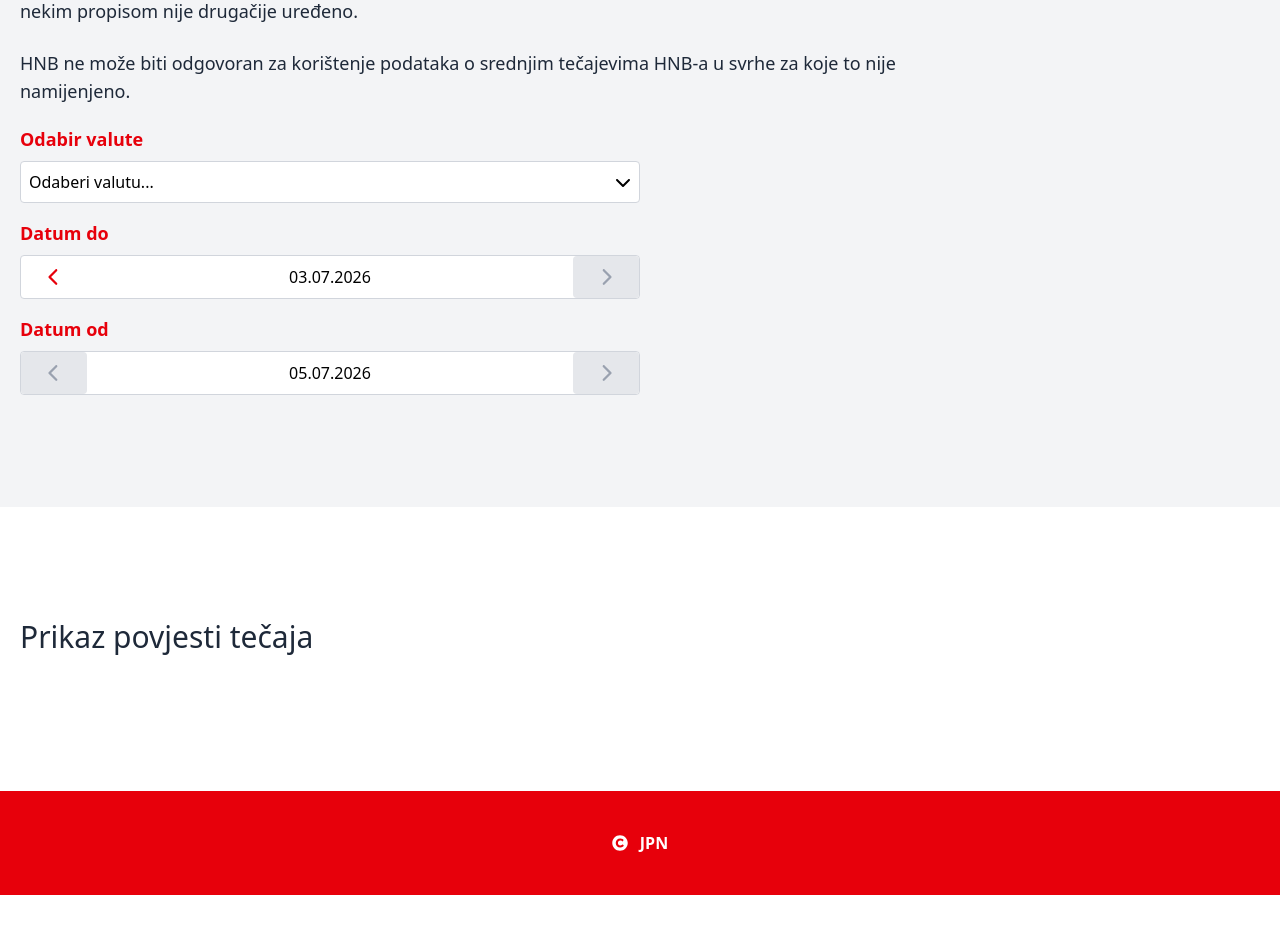
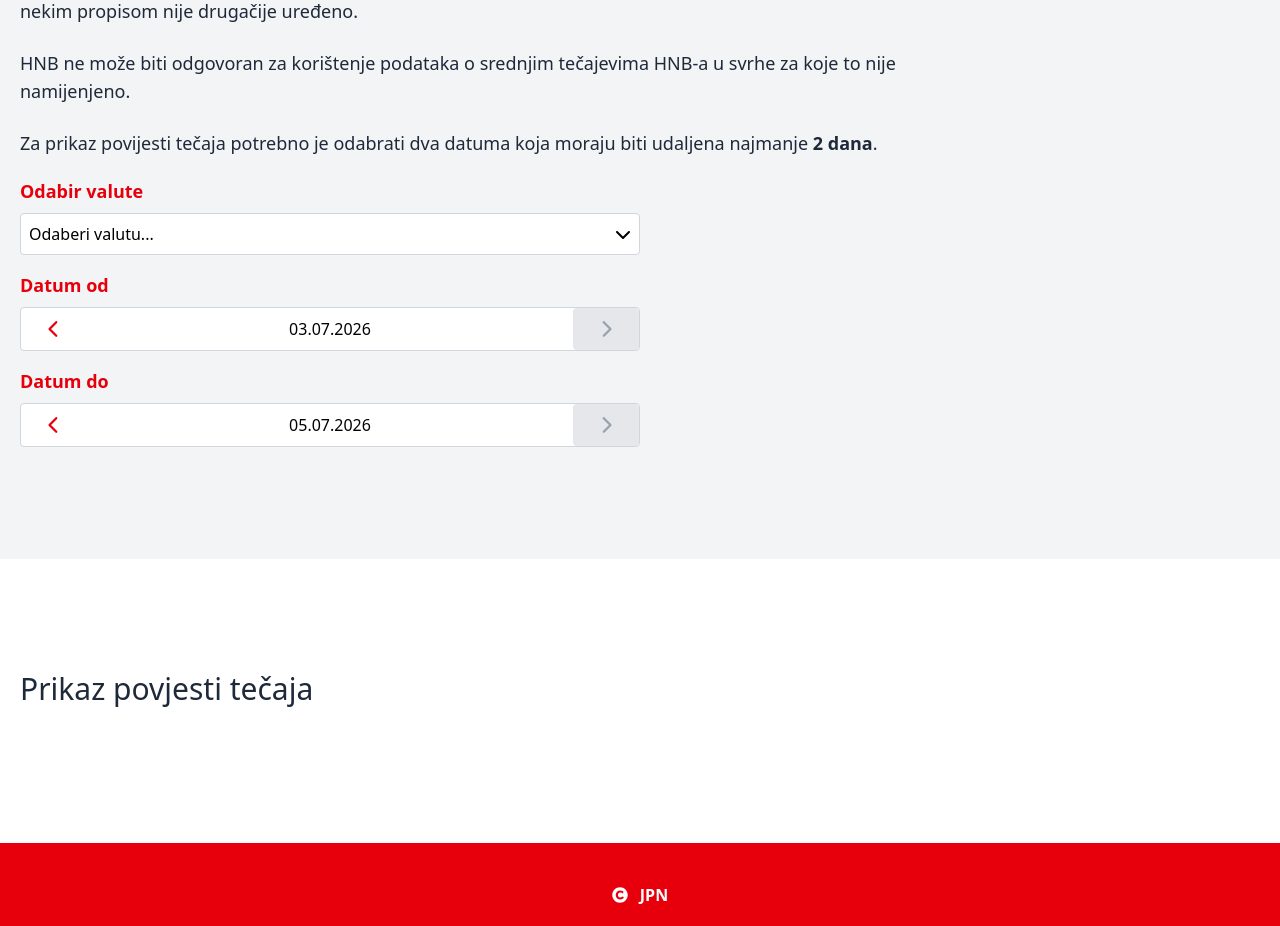
Before and after one commit to Zack1808/hnb_exchange_rate_lists, a React (Vite) app: page /povijest in a window 1280 px wide. Shown: the part 900-1826 px from the top of the page. Before the commit the page ends 1795 px from the top, so only its background shows below. Built offline with nearby package versions, Linux system fonts and the light colour scheme.

Commit message:
fix(exchange-history): update from date when it exceeds to date

```diff
--- a/src/pages/ExchangeHistory.tsx
+++ b/src/pages/ExchangeHistory.tsx
@@ -1,4 +1,4 @@
-import React, { useState, useMemo } from "react";
+import React, { useState, useMemo, useEffect } from "react";
 
 import Container from "../components/layout/Container";
 
@@ -6,11 +6,14 @@ import List from "../components/common/List";
 import Select from "../components/common/Select";
 import DatePicker from "../components/common/DatePicker";
 
+import { compareDate } from "../utils/dateUtils";
+
 const NOTES = [
   `Svi tečajevi su iskazani za 1 EUR od uvođenja EUR <strong>(01.01.2023)</strong>.`,
-  'Srednji tečajevi za euro u odnosu na druge valute koji su objavljeni u tečajnoj listi HNB-a imaju za cilj pružiti informaciju o tečaju eura u odnosu na druge valute u specifičnom vremenskom razdoblju na datum objave tečajne liste i kao takvi se mogu koristiti isključivo u svrhe predviđene odredbom članka 17. stavka 2. Zakona o uvođenju eura kao službene valute u Republici Hrvatskoj <strong>("Narodne novine" broj 57/2022 i 88/2022).</strong>',
+  `Srednji tečajevi za euro u odnosu na druge valute koji su objavljeni u tečajnoj listi HNB-a imaju za cilj pružiti informaciju o tečaju eura u odnosu na druge valute u specifičnom vremenskom razdoblju na datum objave tečajne liste i kao takvi se mogu koristiti isključivo u svrhe predviđene odredbom članka 17. stavka 2. Zakona o uvođenju eura kao službene valute u Republici Hrvatskoj <strong>("Narodne novine" broj 57/2022 i 88/2022).</strong>`,
   "Srednji tečajevi HNB-a nisu namijenjeni za korištenje u pravnim poslovima koji su nastali nakon uvođenja eura kao službene valute u Republici Hrvatskoj, niti bi se oni trebali koristiti, direktno ili indirektno (kao referentna vrijednost) za sklapanje bilo kojih novih pravnih poslova, već je njihovo korištenje ograničeno na pravne poslove u kojima je pozivanje na srednji tečaj HNB-a određeno prije datuma uvođenja eura, osim ako nekim propisom nije drugačije uređeno.",
   "HNB ne može biti odgovoran za korištenje podataka o srednjim tečajevima HNB-a u svrhe za koje to nije namijenjeno.",
+  `Za prikaz povijesti tečaja potrebno je odabrati dva datuma koja moraju biti udaljena najmanje <strong>2 dana</strong>.`,
 ] as string[];
 
 const CURRENCIES = [
@@ -70,24 +73,31 @@ const CURRENCIES = [
 
 const ExchangeHistory: React.FC = React.memo(() => {
   const [selectedCurrency, setSelectedCurrency] = useState<string>("");
-  const [fromDate, setFromDate] = useState<Date>(new Date());
-  const [toDate, setToDate] = useState<Date>(() => {
+  const [toDate, setToDate] = useState<Date>(new Date());
+  const [fromDate, setFromDate] = useState<Date>(() => {
     const d = new Date();
     d.setDate(d.getDate() - 2);
     return d;
   });
 
-  const fromMin = useMemo(() => {
+  const toMax = useMemo(() => {
     const d = new Date(toDate);
-    d.setDate(d.getDate() + 2);
+    d.setDate(d.getDate() - 2);
     return d;
   }, [toDate]);
 
-  const toMax = useMemo(() => {
-    const d = new Date(fromDate);
-    d.setDate(d.getDate() - 2);
-    return d;
-  }, [fromDate]);
+  useEffect(() => {
+    const compareDay = compareDate("day", fromDate, toDate, "greater");
+    const compareMonth = compareDate("month", fromDate, toDate, "greater");
+    const compareYear = compareDate("year", fromDate, toDate, "greater");
+
+    if (compareDay || compareMonth || compareYear)
+      setFromDate(() => {
+        const d = new Date(toDate);
+        d.setDate(d.getDate() - 2);
+        return d;
+      });
+  }, [toDate]);
 
   return (
     <>
@@ -124,18 +134,7 @@ const ExchangeHistory: React.FC = React.memo(() => {
               id="currencySelect"
             />
           </fieldset>
-          <fieldset className="flex flex-col gap-2 items-start">
-            <label htmlFor="toDate" className="text-lg text-red-600 font-bold">
-              Datum do
-            </label>
-            <DatePicker
-              value={toDate}
-              onChange={setToDate}
-              min={new Date(2023, 0, 1)}
-              max={toMax}
-              id="toDate"
-            />
-          </fieldset>
+
           <fieldset className="flex flex-col gap-2 items-start">
             <label
               htmlFor="fromDate"
@@ -146,9 +145,22 @@ const ExchangeHistory: React.FC = React.memo(() => {
             <DatePicker
               value={fromDate}
               onChange={setFromDate}
-              min={fromMin}
+              min={new Date(2023, 0, 1)}
+              max={toMax}
+              id="fromDate"
+            />
+          </fieldset>
+
+          <fieldset className="flex flex-col gap-2 items-start">
+            <label htmlFor="toDate" className="text-lg text-red-600 font-bold">
+              Datum do
+            </label>
+            <DatePicker
+              value={toDate}
+              onChange={setToDate}
+              min={new Date(2023, 0, 1)}
               max={new Date()}
-              id="fromDate"
+              id="toDate"
             />
           </fieldset>
         </form>
```
